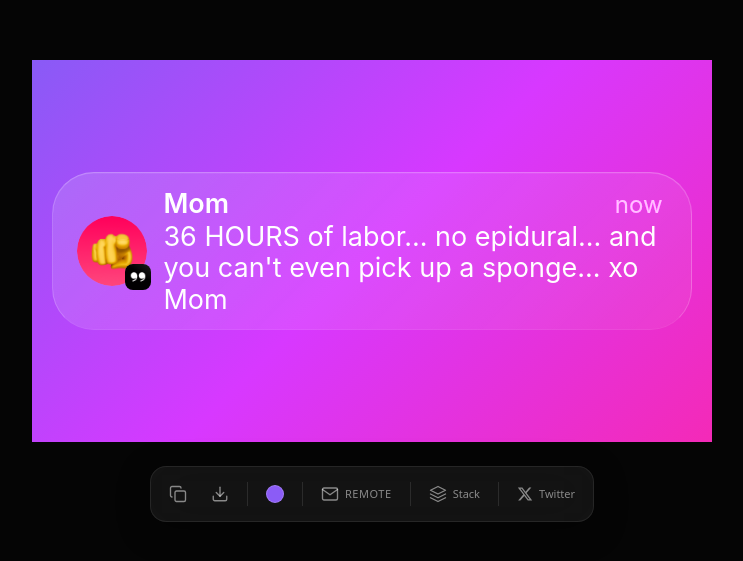
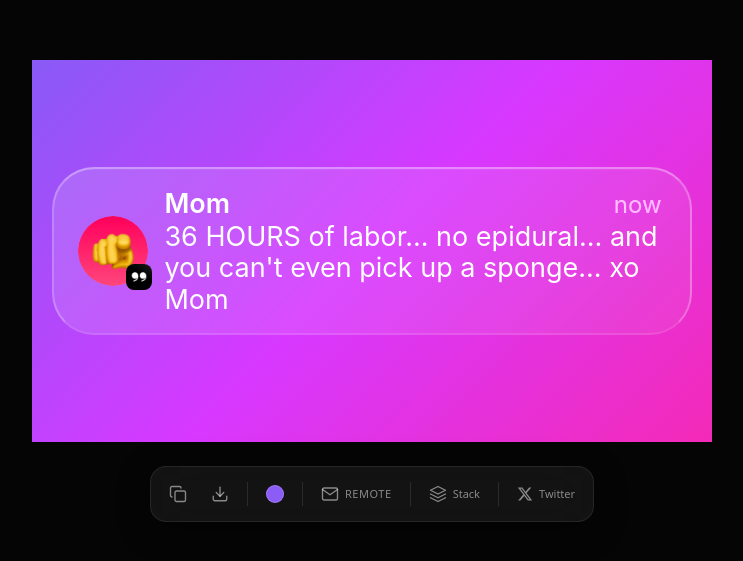
Before and after one commit to tschauner/yap-web, a Next.js app: page /push in a window 1280 px wide. Shown: the part 109-670 px from the top of the page, without its empty margins (268-1011 px from the left). Built offline with nearby package versions, Linux system fonts and the light colour scheme.

Commit message:
style: thicker brighter border (2.5px), more vertical padding (18px)

```diff
--- a/app/push/page.tsx
+++ b/app/push/page.tsx
@@ -347,13 +347,13 @@ function PushGenerator() {
           {isRemote ? (
             /* ── Remote Push: large round avatar + small app icon badge bottom-right ── */
             <div
-              className="relative rounded-[42px] pl-[24px] pr-[28px] py-3.5 flex gap-4 items-center"
+              className="relative rounded-[42px] pl-[24px] pr-[28px] py-[18px] flex gap-4 items-center"
               style={{
                 background: "linear-gradient(135deg, rgba(255,255,255,0.14) 0%, rgba(255,255,255,0.06) 100%)",
                 boxShadow: "inset 0 0.5px 0 rgba(255,255,255,0.12)",
-                border: "1px solid rgba(255,255,255,0.18)",
-                borderTopColor: "rgba(255,255,255,0.25)",
-                borderBottomColor: "rgba(255,255,255,0.06)",
+                border: "2.5px solid rgba(255,255,255,0.25)",
+                borderTopColor: "rgba(255,255,255,0.35)",
+                borderBottomColor: "rgba(255,255,255,0.10)",
               }}
             >
               {/* Avatar with app icon badge */}
@@ -433,13 +433,13 @@ function PushGenerator() {
           ) : (
             /* ── Local Push: only the app icon ── */
             <div
-              className="relative rounded-[42px] pl-[24px] pr-[28px] py-3.5 flex gap-4 items-center"
+              className="relative rounded-[42px] pl-[24px] pr-[28px] py-[18px] flex gap-4 items-center"
               style={{
                 background: "linear-gradient(135deg, rgba(255,255,255,0.14) 0%, rgba(255,255,255,0.06) 100%)",
                 boxShadow: "inset 0 0.5px 0 rgba(255,255,255,0.12)",
-                border: "1px solid rgba(255,255,255,0.18)",
-                borderTopColor: "rgba(255,255,255,0.25)",
-                borderBottomColor: "rgba(255,255,255,0.06)",
+                border: "2.5px solid rgba(255,255,255,0.25)",
+                borderTopColor: "rgba(255,255,255,0.35)",
+                borderBottomColor: "rgba(255,255,255,0.10)",
               }}
             >
               {isApiMode ? (
```
